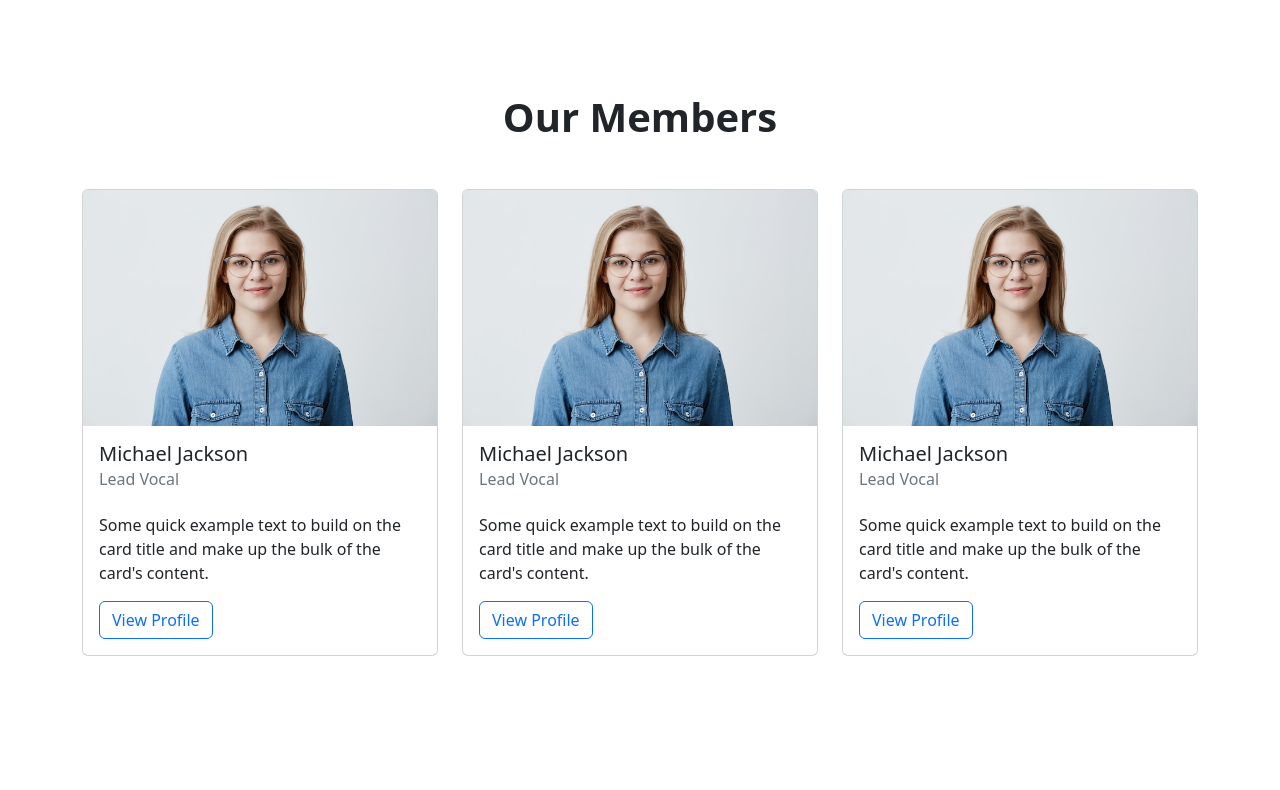
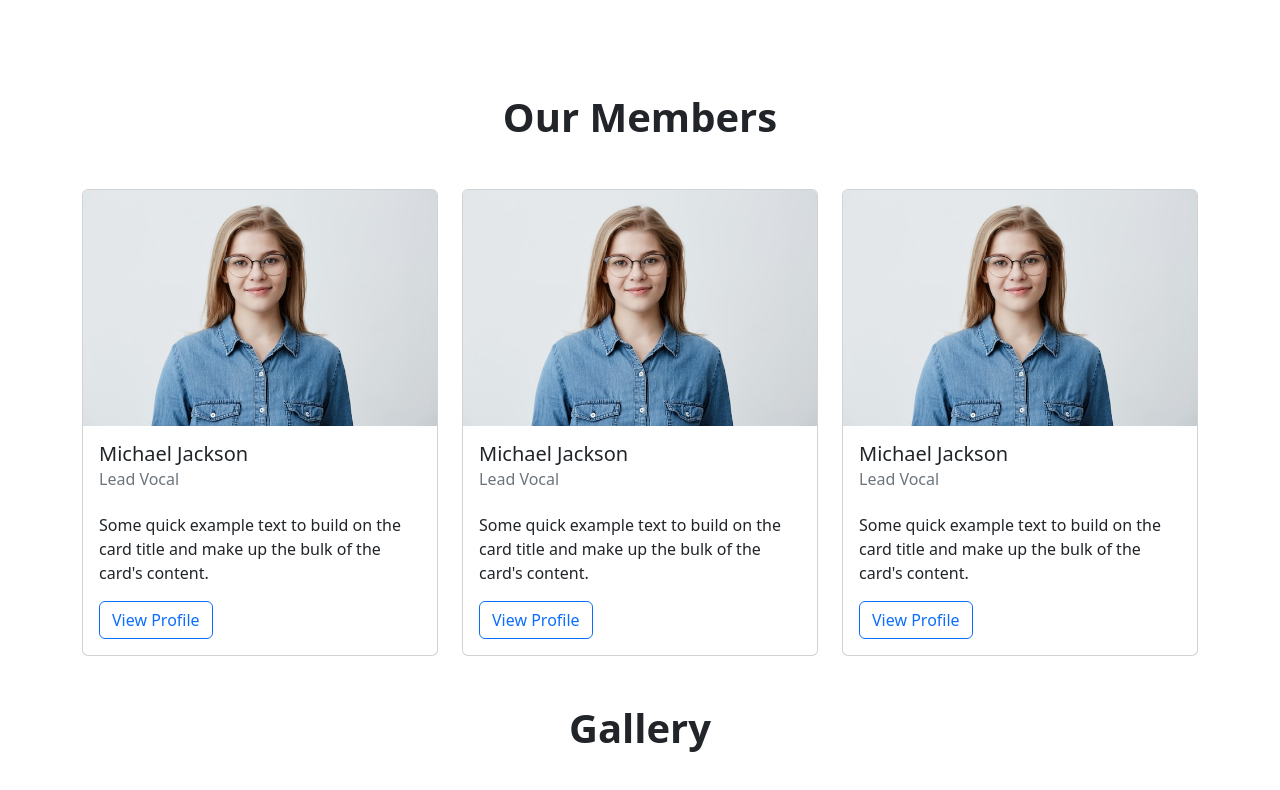
Before and after one commit to naimur-234964/a_e, a plain HTML site: page music band/index.html in a window 1280 px wide. Shown: the part 880-1670 px from the top of the page. Before the commit the page ends 1584 px from the top, so only its background shows below. Drawn offline with nearby package versions, Linux system fonts and the light colour scheme.

Commit message:
gallery section start

```diff
--- a/music band/index.html
+++ b/music band/index.html
@@ -155,7 +155,13 @@
     <!-- Profile Section End -->
 
     <!-- Gallery Section Start -->
-
+    <section id="gallery" class="my-5">
+        <section class="container">
+            <div class="title text-center mb-5">
+                <h1 class="h1 fw-bold">Gallery</h1>
+            </div>
+        </section>
+    </section>
     <!-- Gallery Section End -->
 
     <!-- Bootstrap JS CDN -->
```
